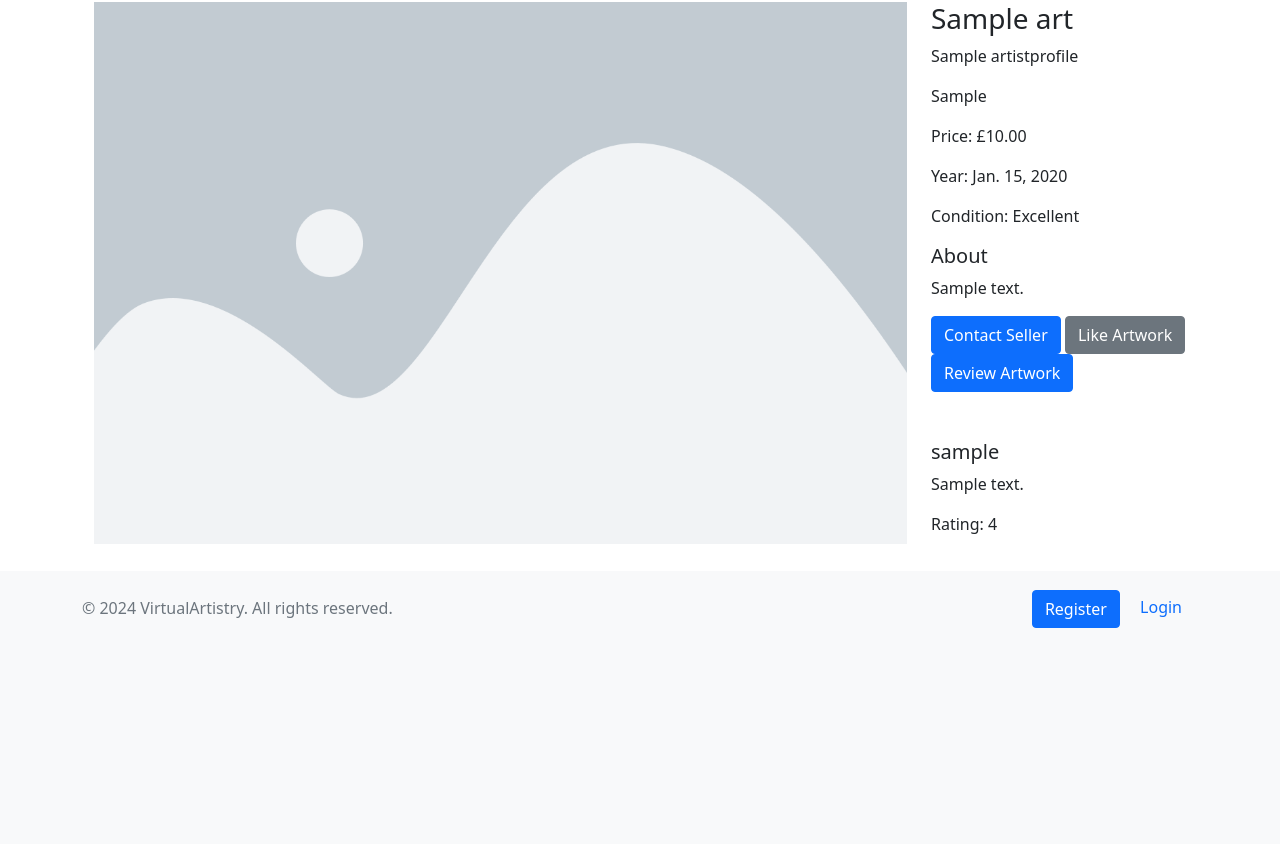
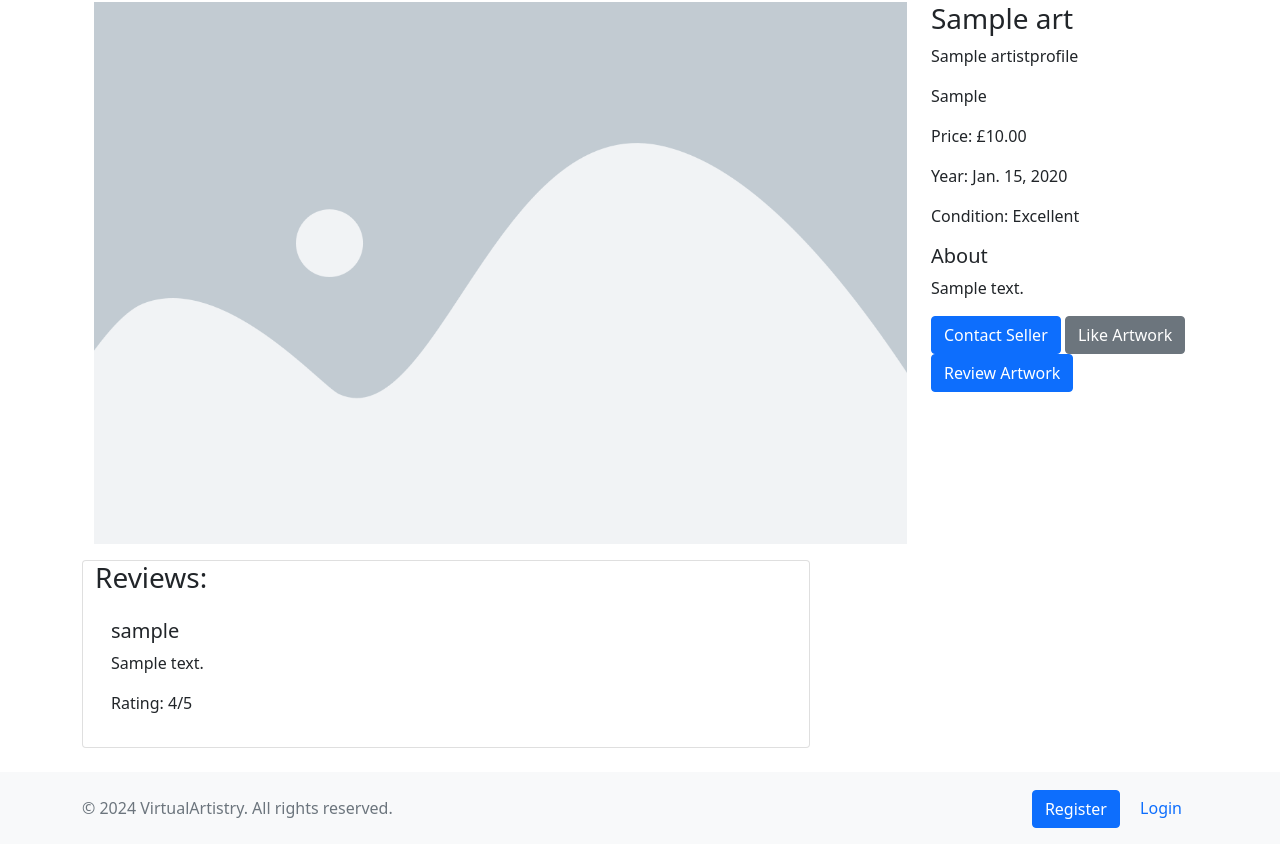
Before and after one commit to olliesharp5/virtual-artistry, a Django app: a page that uses templates/base.html in a window 1280 px wide. Shown: the part 156-1000 px from the top of the page. Before the commit the page ends 784 px from the top, so only its background shows below. Run offline with Django 4.2, Linux system fonts and the light colour scheme; tables that the repository leaves empty hold one stand-in row (values such as "Sample post"); some libraries are stand-ins or nearby versions.

Commit message:
Updated to bootstrap5 js and updated html js issues

```diff
--- a/artwork/templates/art_detail.html
+++ b/artwork/templates/art_detail.html
@@ -27,7 +27,7 @@
                 <button class="btn btn-primary">Contact Seller</button>
                 <button class="btn btn-secondary">Like Artwork</button>
                 <!-- Button to trigger modal -->
-                <button type="button" class="btn btn-primary" data-toggle="modal" data-target="#myModal">Review
+                <button type="button" class="btn btn-primary" data-bs-toggle="modal" data-bs-target="#myModal">Review
                     Artwork</button>
 
                 <!-- Modal to be displayed -->
@@ -38,7 +38,7 @@
                             <!-- Modal Header -->
                             <div class="modal-header">
                                 <h4 class="modal-title">Review Artwork</h4>
-                                <button type="button" class="close" data-dismiss="modal">&times;</button>
+                                <button type="button" class="close" data-bs-dismiss="modal">&times;</button>
                             </div>
 
                             <!-- Modal body -->
@@ -50,24 +50,30 @@
                                     <div class="modal-footer">
                                         <button type="submit" class="btn btn-primary">Submit Review</button>
                                         <button type="button" class="btn btn-secondary"
-                                            data-dismiss="modal">Close</button>
+                                            data-bs-dismiss="modal">Close</button>
                                     </div>
                                 </form>
                             </div>
                         </div>
                     </div>
                 </div>
-                <div class="row mt-5">
-                    <div class="col-md-12">
+            </div>
+            <div class="row">
+                <div class="col-md-8 card mb-4  mt-3 ">
+                    <h3>Reviews:</h3>
+                    <div class="card-body">
                         {% for review in reviews %}
                         <div class="review">
                             <h5>{{ review.author.username }}</h5>
                             <p>{{ review.body }}</p>
-                            <p>Rating: {{ review.rating }}</p>
+                            <p>Rating: {{ review.rating }}/5</p>
                         </div>
                         {% endfor %}
                     </div>
                 </div>
             </div>
-
-            {% endblock %}
+        </div>
+    </div>
+</div>
+</div>
+{% endblock %}
--- a/templates/base.html
+++ b/templates/base.html
@@ -102,7 +102,9 @@
 <script src="https://cdnjs.cloudflare.com/ajax/libs/popper.js/1.14.7/umd/popper.min.js"></script>
 
 <!-- Bootstrap JS -->
-<script src="https://stackpath.bootstrapcdn.com/bootstrap/4.3.1/js/bootstrap.min.js"></script>
+<script src="https://cdn.jsdelivr.net/npm/bootstrap@5.0.1/dist/js/bootstrap.bundle.min.js"
+integrity="sha384-gtEjrD/SeCtmISkJkNUaaKMoLD0//ElJ19smozuHV6z3Iehds+3Ulb9Bn9Plx0x4"
+crossorigin="anonymous"></script>
 
 </body>
 
```
